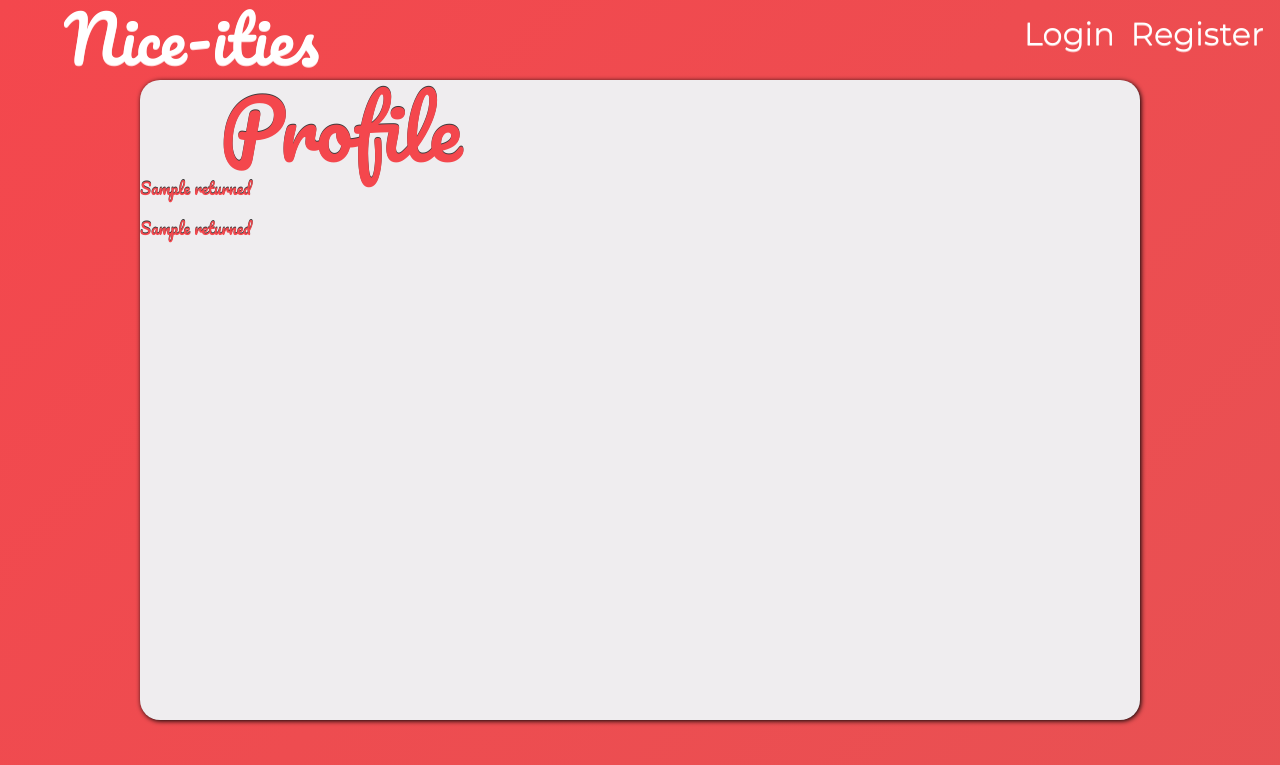
After one commit to Whishes/project-2-flask-app, a Flask app: template templates/profile.html in a window 1280 px wide. The commit adds this page. Shown: the top 765 px of the page. Run offline with Flask 2, Linux system fonts and the light colour scheme; the template is opened without the code that fills it: most values are stand-ins (such as "Sample title", 1, 10 or a date in 2020); some libraries are stand-ins or nearby versions.

Commit message:
quick bug fixes for styling/pathing issues to css/js files, added basic route/query/page for a user profile page

```diff
--- a/app.py
+++ b/app.py
@@ -187,7 +187,6 @@ def register_action():
 @app.route("/like_button_action", methods=["POST"])
 def like_button_action():
     user_id = int(request.form.get("user_id"))
-    #print(user_id)
     sentence_id = request.form.get("sentence_id")
     amnt_of_likes = int(request.form.get("sentence_likes"))
     connection = psycopg2.connect(DATABASE_URL)
@@ -209,9 +208,11 @@ def unlike_button_action():
     connection.close()
     return redirect("/")
 
-@app.route("/<sentence_id>")
+@app.route("/shared/<sentence_id>")
 def share_Sentence(sentence_id):
-    #print(sentence_id)
+    user = None
+    if "user" in session:
+        user = session.get("user")
     connection = psycopg2.connect(DATABASE_URL)
     cursor = connection.cursor()
     cursor.execute(f"""SELECT sentences.user_id, sentences.sentence, sentences.likes, sentences.id, users.username, sentences.liked_by_users
@@ -222,7 +223,22 @@ def share_Sentence(sentence_id):
     connection.close()
 
     #print(returned_sentence)
-    return render_template("share.html", sentence_str = returned_sentence)
+    return render_template("share.html", sentence_str = returned_sentence, user=user)
+
+@app.route("/profile")
+def profile():
+    if "user" not in session:
+        return redirect("/")
+    user = session.get("user")
+    user_id = user["user_id"]
+    connection = psycopg2.connect(DATABASE_URL)
+    cursor = connection.cursor()
+    cursor.execute(f"SELECT * FROM sentences WHERE user_id = {user_id};")
+    returned_sentences = cursor.fetchall()
+    connection.close()
+
+    print(returned_sentences)
+    return render_template("profile.html", returned_sentences = returned_sentences, user=user)
 
 if __name__ == "__main__":
     app.run(debug=True)
--- a/db/seed.py
+++ b/db/seed.py
@@ -1,4 +1,3 @@
-from base64 import decode
 import psycopg2
 import bcrypt
 
--- a/static/js/script.js
+++ b/static/js/script.js
@@ -79,8 +79,8 @@ const shareButton = (event, sentence_id) => {
 	if (navigator.share) {
 		navigator
 			.share({
-				title: `https://immense-chamber-64350.herokuapp.com/${sentence_id}`,
-				url: "https://immense-chamber-64350.herokuapp.com/${sentence_id}",
+				title: `https://immense-chamber-64350.herokuapp.com/share/${sentence_id}`,
+				url: "https://immense-chamber-64350.herokuapp.com/share/${sentence_id}",
 			})
 			.then(() => {
 				console.log("sentence has been shared");
@@ -90,7 +90,7 @@ const shareButton = (event, sentence_id) => {
 			});
 	} else {
 		navigator.clipboard.writeText(
-			`https://immense-chamber-64350.herokuapp.com/${sentence_id}`
+			`https://immense-chamber-64350.herokuapp.com/share/${sentence_id}`
 		);
 		alert("The sentence has been copied to your clipboard!");
 	}
--- a/templates/base.html
+++ b/templates/base.html
@@ -12,7 +12,7 @@
     <script src="https://kit.fontawesome.com/2a063bda30.js" crossorigin="anonymous"></script>
     <link rel="stylesheet" href="https://cdn.jsdelivr.net/npm/bootstrap@4.0.0/dist/css/bootstrap.min.css"
         integrity="sha384-Gn5384xqQ1aoWXA+058RXPxPg6fy4IWvTNh0E263XmFcJlSAwiGgFAW/dAiS6JXm" crossorigin="anonymous">
-    <link rel="stylesheet" href="./static/css/styles.css">
+    <link rel="stylesheet" href="/static/css/styles.css">
 </head>
 
 <body>
@@ -24,6 +24,7 @@
         <div id="right-nav">
             <ul>
                 {%if user %}
+                <li><a class="nav-links" href="/profile"><i class="fa-regular fa-user"></i></a></li>
                 <li><a class="nav-links" href="/create">Create</a></li>
                 <li><a class="nav-links" href="/signout_action">Log Out</a></li>
                 {%else%}
@@ -41,7 +42,7 @@
         <p></p>
     </footer>
 
-    <script src="./static/js/script.js"></script>
+    <script src="/static/js/script.js"></script>
     <script src="https://code.jquery.com/jquery-3.2.1.slim.min.js"
         integrity="sha384-KJ3o2DKtIkvYIK3UENzmM7KCkRr/rE9/Qpg6aAZGJwFDMVNA/GpGFF93hXpG5KkN"
         crossorigin="anonymous"></script>
--- /dev/null
+++ b/templates/profile.html
@@ -0,0 +1,20 @@
+{%extends "base.html"%}
+
+{% block main%}
+<div id="card-top">
+    <h1>Profile</h1>
+</div>
+<div id="card-middle">
+    {% if returned_sentences %}
+    {%for returned_data in returned_sentences%}
+    <div>
+        <p>{{returned_data[2]}}</p>
+        <p>{{returned_data[3]}}</p>
+    </div>
+    {%endfor%}
+    {%else%}
+    <p>No content to show :(</p>
+    {%endif%}
+</div>
+<div id="card-bottom"></div>
+{%endblock%}
```
Also changed, not shown: db/schema.sql (+0 -7 lines).
